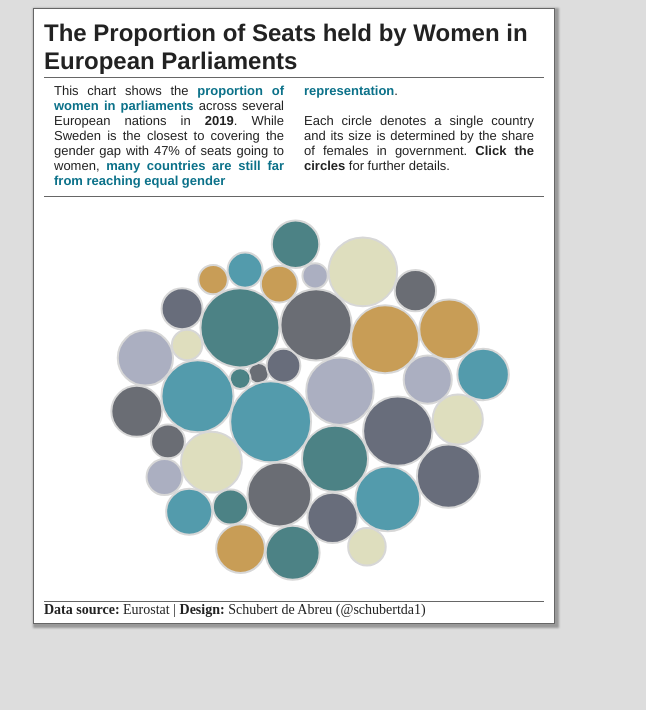
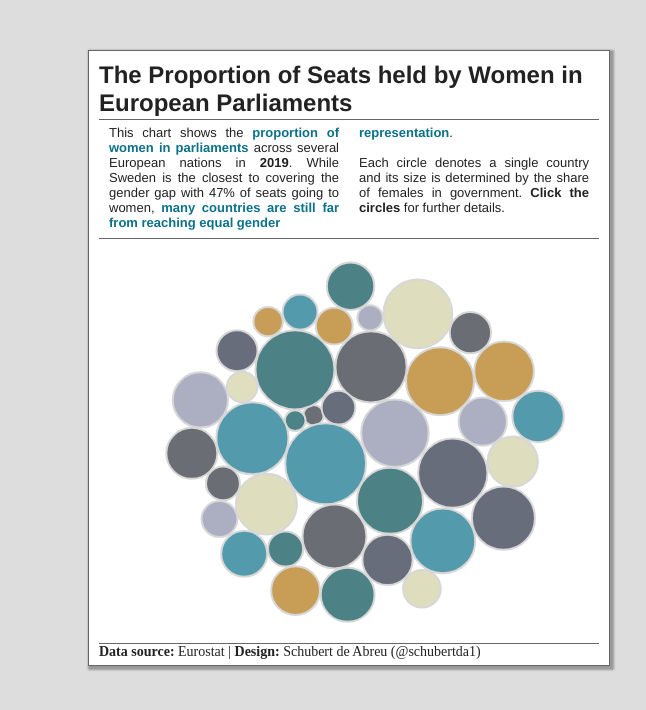
Before and after one commit to schubert-da/MM-w9-WIPViz, a plain HTML site: page index.html in a window 1280 px wide. Shown: the whole page, without its empty margins (291-937 px from the left). Drawn offline with nearby package versions, Linux system fonts and the light colour scheme.

Commit message:
Update index.html
Centered horizontally.

```diff
--- a/index.html
+++ b/index.html
@@ -33,6 +33,8 @@
         }
 
         .vizContainer{
+            margin: auto;
+            margin-top: 50px;
             border: 1px solid #666;
             box-shadow: 2px 2px 2px 2px #999;
             padding: 5px 10px;
```
